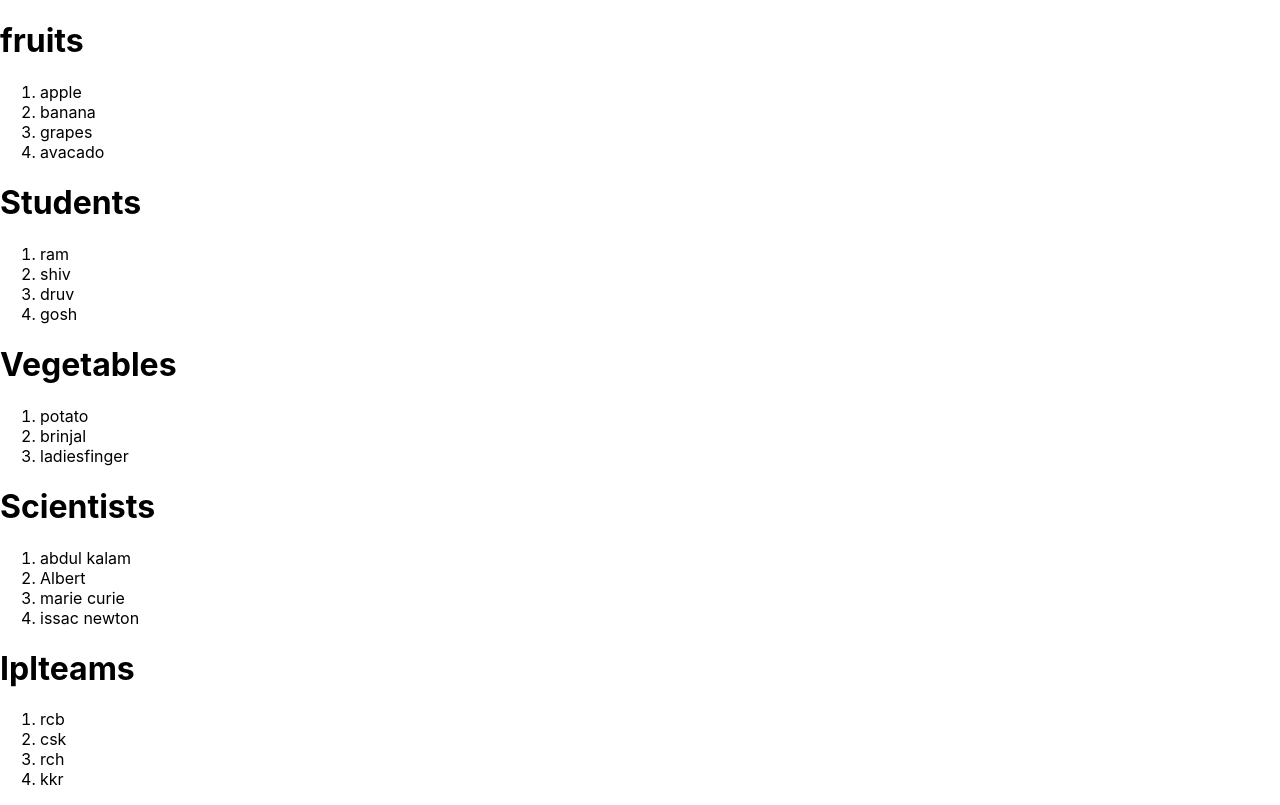
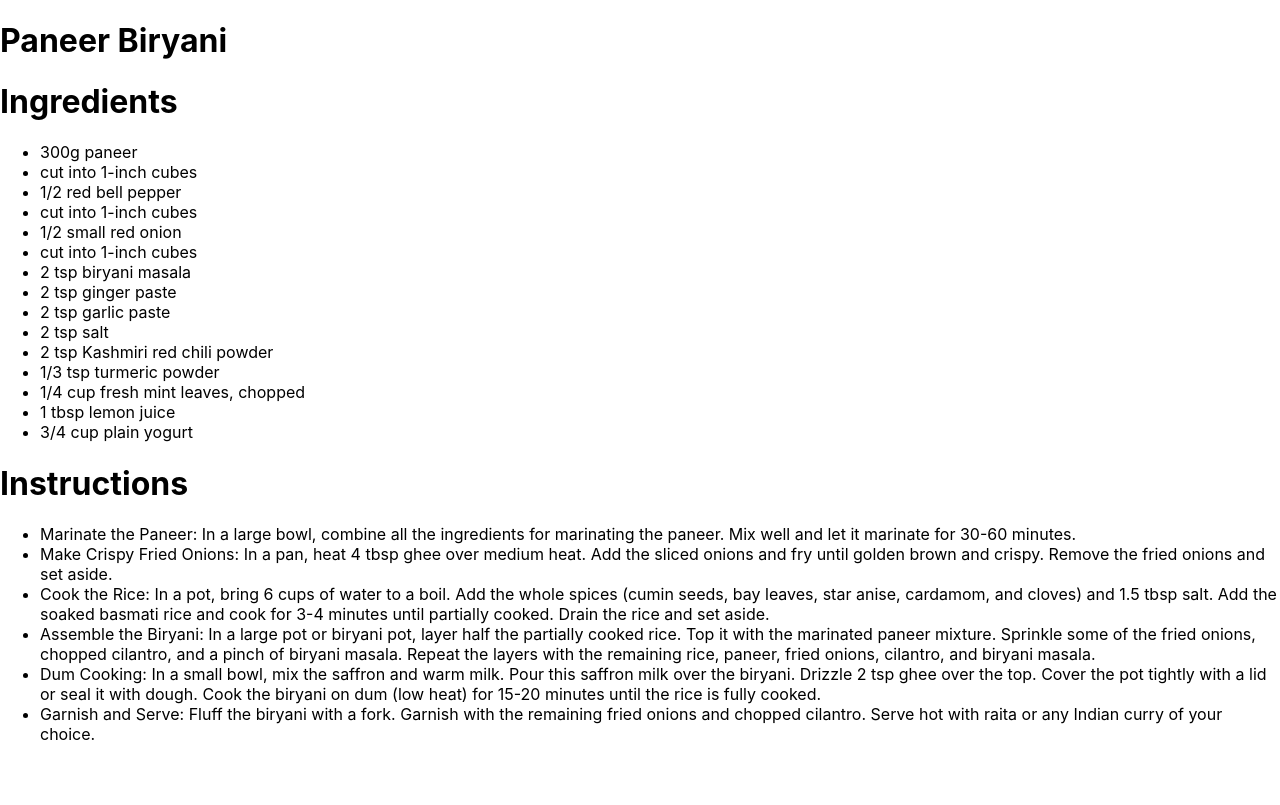
Before and after one commit to RamyaTunuguntla/react, a React (Create React App) app: page / in a window 1280 px wide. Built offline with nearby package versions, Linux system fonts and the light colour scheme.

Commit message:
july13task2

```diff
--- a/src/App.js
+++ b/src/App.js
@@ -3,29 +3,55 @@ import CustomList from "./components/custom-list";
 import Heading1 from "./components/headings";
 import { Heading2 } from "./components/headings";
 import { Heading3 } from "./components/headings";
-import { Heading4 } from "./components/headings";
-import { Heading5 } from "./components/headings";
+// import { Heading4 } from "./components/headings";
+// import { Heading5 } from "./components/headings";
 
-    const fruits =["apple","banana","grapes","avacado"];
-    const students = ["ram", "shiv","druv","gosh"];
-    const vegetables = ["potato","brinjal","ladiesfinger"];
-    const scientist = ["abdul kalam","Albert","marie curie","issac newton"];
-    const teams = ["rcb","csk","rch","kkr"];
-    const App =() =>{
+
+    // const fruits =["apple","banana","grapes","avacado"];
+    // const students = ["ram", "shiv","druv","gosh"];
+    // const vegetables = ["potato","brinjal","ladiesfinger"];
+    // const scientist = ["abdul kalam","Albert","marie curie","issac newton"];
+    // const teams = ["rcb","csk","rch","kkr"];
+
+    const Item =["Paneer Biryani"];
+    const Ingredients = ["300g paneer",
+      "cut into 1-inch cubes",
+      "1/2 red bell pepper",
+      "cut into 1-inch cubes",
+      "1/2 small red onion",
+      "cut into 1-inch cubes",
+      "2 tsp biryani masala",
+      "2 tsp ginger paste",
+      "2 tsp garlic paste",
+      "2 tsp salt",
+      "2 tsp Kashmiri red chili powder",
+      "1/3 tsp turmeric powder",
+      "1/4 cup fresh mint leaves, chopped",
+      "1 tbsp lemon juice",
+      "3/4 cup plain yogurt"];
+
+    const Instructions = ["Marinate the Paneer: In a large bowl, combine all the ingredients for marinating the paneer. Mix well and let it marinate for 30-60 minutes.",
+      "Make Crispy Fried Onions: In a pan, heat 4 tbsp ghee over medium heat. Add the sliced onions and fry until golden brown and crispy. Remove the fried onions and set aside.",
+      "Cook the Rice: In a pot, bring 6 cups of water to a boil. Add the whole spices (cumin seeds, bay leaves, star anise, cardamom, and cloves) and 1.5 tbsp salt. Add the soaked basmati rice and cook for 3-4 minutes until partially cooked. Drain the rice and set aside.",
+      "Assemble the Biryani: In a large pot or biryani pot, layer half the partially cooked rice. Top it with the marinated paneer mixture. Sprinkle some of the fried onions, chopped cilantro, and a pinch of biryani masala. Repeat the layers with the remaining rice, paneer, fried onions, cilantro, and biryani masala.",
+      "Dum Cooking: In a small bowl, mix the saffron and warm milk. Pour this saffron milk over the biryani. Drizzle 2 tsp ghee over the top. Cover the pot tightly with a lid or seal it with dough. Cook the biryani on dum (low heat) for 15-20 minutes until the rice is fully cooked.",
+      "Garnish and Serve: Fluff the biryani with a fork. Garnish with the remaining fried onions and chopped cilantro. Serve hot with raita or any Indian curry of your choice."]
+
+
+   const App =() =>{
       return(
         <div>
 
-    <Heading1 title ={"fruits"}/>
-    <CustomList list={fruits}/>
-    <Heading2 title = {"Students"}></Heading2>
-    <CustomList list={students}/>
-    <Heading3 title ={"Vegetables"}></Heading3>
-    <CustomList list={vegetables}/>
-    <Heading4 title ={"Scientists"}></Heading4>
+    <Heading1/>
+    {/* <CustomList list={Item}/> */}
+    <Heading2/>
+    <CustomList list={Ingredients}/>
+    <Heading3/>
+    <CustomList list={Instructions}/>
+    {/* <Heading4/>
     <CustomList list={scientist}/>
-    <Heading5 title ={"Iplteams"}></Heading5>
-    <CustomList list={teams}/>
-
+    <Heading5/>
+    <CustomList list={teams}/> */}
 
     {/* <Footer></Footer> */}
 
--- a/src/components/custom-list.js
+++ b/src/components/custom-list.js
@@ -1,11 +1,12 @@
 const CustomList = ({list}) =>{
     return (
-    <ol>
+    <ul>
     {list.map((eachItem) => (
         <li>{eachItem}</li>
+
     ))}
 
-    </ol>
+    </ul>
     );
 };
 
--- a/src/components/headings.js
+++ b/src/components/headings.js
@@ -3,23 +3,23 @@
 
 const Heading1 =(prop) => {
     let {title = "default"} = prop;
-    return <h1>{title}</h1>;
+    return <h1>Paneer Biryani</h1>;
     };
     export default Heading1;
 
     export const Heading2 = (prop) => {
     let {title = "default"} = prop;
-    return <h1>{title}</h1>
+    return <h1>Ingredients</h1>
     };
      export const Heading3 = (prop) =>{
         let {title = "default"} = prop;
-        return <h1>{title}</h1>
+        return <h1>Instructions</h1>
     }
-     export const Heading4 = (prop) => {
-        let {title = "default"} = prop;
-        return <h1>{title}</h1>
-    }
-     export const Heading5 = (prop) => {
-        let {title = "default"} = prop;
-        return <h1>{title}</h1>
-    }
+    //  export const Heading4 = (prop) => {
+    //     let {title = "default"} = prop;
+    //     return <h1>Scientists</h1>
+    // }
+    //  export const Heading5 = (prop) => {
+    //     let {title = "default"} = prop;
+    //     return <h1>Teams</h1>
+    // }
```
